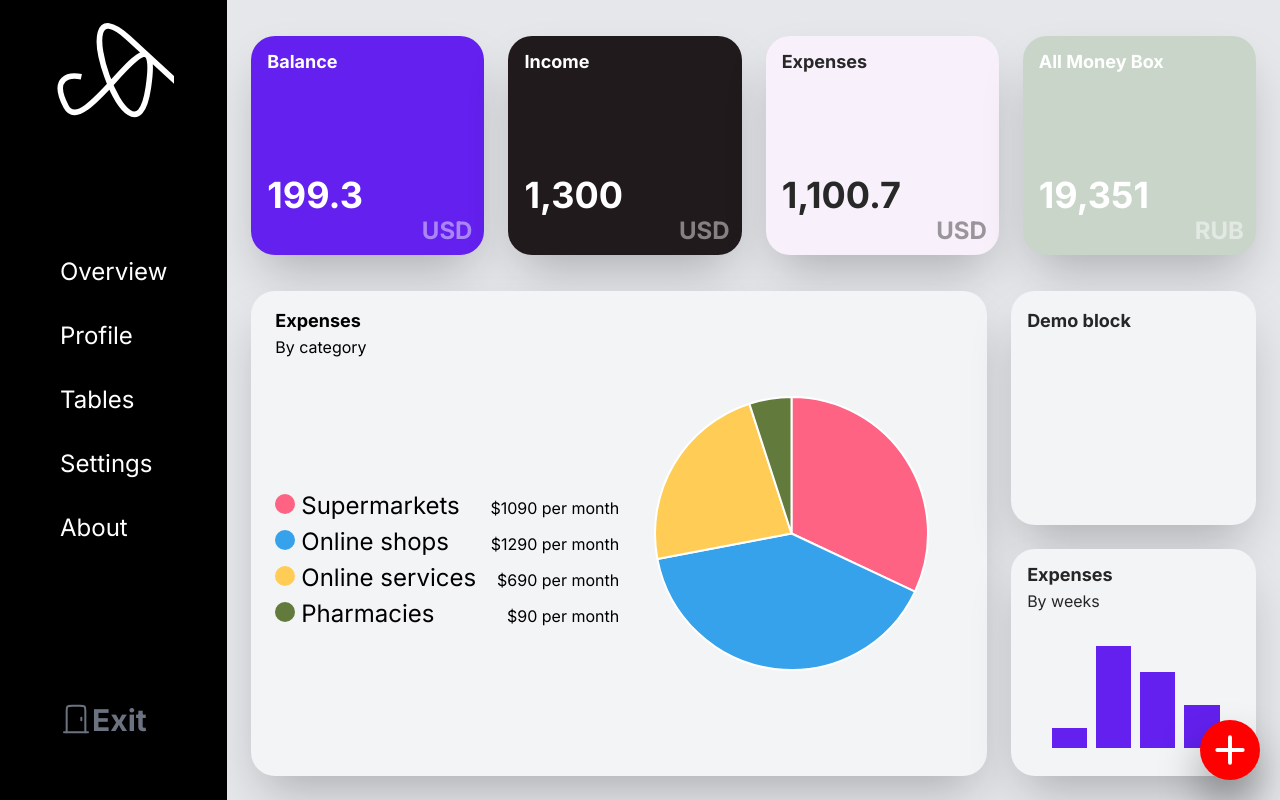
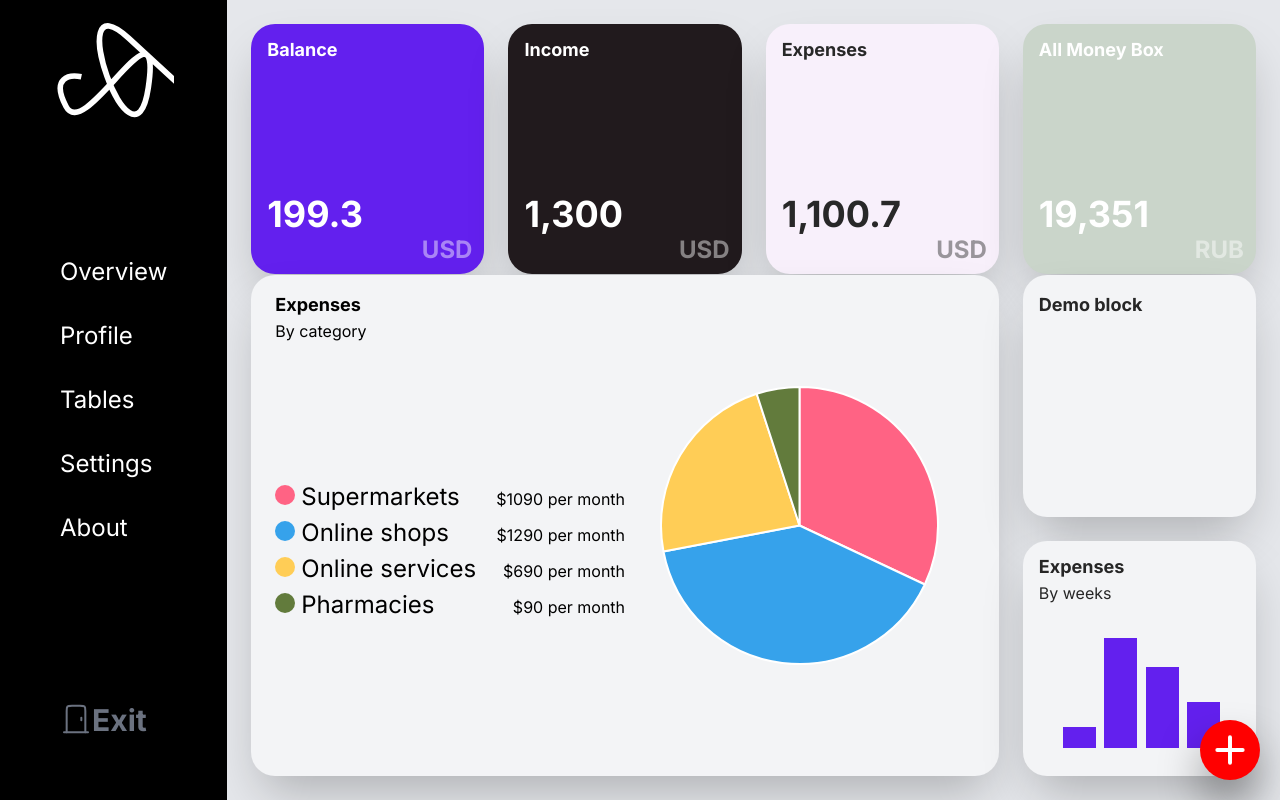
Before and after one commit to m1a2023/nexp-front, a Next.js app: page / in a window 1280 px wide. Built offline with nearby package versions, Linux system fonts and the light colour scheme.

Commit message:
fixed distance between blocks on overview page; fixed image on profile page

```diff
--- a/src/app/assets/page.module.css
+++ b/src/app/assets/page.module.css
@@ -2,6 +2,20 @@
   display: flex;
   width: 100%;
   height: 100%;
+}
+
+.mainContainer {
+  width: 100%;
+  height: 100%;
+  display: grid;
+  grid-template-columns: repeat(4, 1fr);
+  grid-template-rows: 1fr 2fr;
+  grid-auto-flow: row;
+}
+
+.graphicContainer {
+  grid-column: span 3;
+  width: 100%;
 }
 
 .sidebar {
@@ -25,7 +39,14 @@
   cursor: pointer;
 }
 
-@media (min-width: 1920px) {
+@media (min-width: 2560px) {
+  .pieChartPreviewBlock {
+    max-height: 300px;
+    max-width: 150px;
+  }
+}
+
+@media (min-width: 1920px) and (max-width: 2560px) {
   .pieChartPreviewBlock {
     max-height: 300px;
     max-width: 150px;
--- a/src/app/components/absoluteButton.js
+++ b/src/app/components/absoluteButton.js
@@ -79,12 +79,14 @@ export const TemplateAbsoluteButton = ({ styles }) => {
           <div className="font-semibold">Type</div>
 
           <div className="flex flex-row gap-4 justify-center ">
+            <fieldset >
               <div className="flex gap-2">
                 <input
                   type="radio"
                   id="ExpenseRadiobutton"
                   name="typeofAdding"
-                value=""
+                  value="expense"
+                  checked
                 ></input>
                 <label for="ExpenseRadiobutton">Expense</label>
               </div>
@@ -94,10 +96,11 @@ export const TemplateAbsoluteButton = ({ styles }) => {
                   type="radio"
                   id="IncomeRadiobutton"
                   name="typeofAdding"
-                value=""
+                  value="income"
                 ></input>
                 <label for="IncomeRadiobutton">Income</label>
               </div>
+            </fieldset>
           </div>
         </div>
       );
--- a/src/app/components/barGraphic.js
+++ b/src/app/components/barGraphic.js
@@ -2,7 +2,11 @@ import Chart from "chart.js/auto";
 import { useEffect } from "react";
 import { Bar } from "react-chartjs-2";
 
-export const TemplateBarGraphic = ({ graphicTitle, color }) => {
+export const TemplateBarGraphic = ({
+  graphicTitle,
+  color,
+  graphicContainer,
+}) => {
   const Title = ({ graphicTitle }) => {
     return (
       <div className="flex w-full justify-start font-bold text-lg">
@@ -60,7 +64,7 @@ export const TemplateBarGraphic = ({ graphicTitle, color }) => {
 
   const GraphicSection = () => {
     return (
-      <div className="w-full h-[90%] flex justify-center p-2">
+      <div className={`w-[85%] h-[80%] flex justify-center items-center`}>
         <Bar
           data={{
             labels: [
@@ -153,7 +157,7 @@ export const TemplateBarGraphic = ({ graphicTitle, color }) => {
 
   return (
     <div
-      className={`flex w-3/4 px-6 py-4 ${color} text-black rounded-3xl shadow-2xl select-none`}
+      className={`flex w-3/4 px-6 py-4 ${color} text-black rounded-3xl shadow-2xl select-none ${graphicContainer}`}
     >
       <div className={"flex flex-col w-full h-full"}>
         <Title graphicTitle={`${graphicTitle}`} />
--- a/src/app/components/pieGraphic.js
+++ b/src/app/components/pieGraphic.js
@@ -1,6 +1,6 @@
 import { Pie } from "react-chartjs-2";
 
-export const TemplateGraphic = ({ graphicTitle, mainInformation, color }) => {
+export const TemplateGraphic = ({ graphicTitle, color, graphicContainer }) => {
   const Title = ({ graphicTitle }) => {
     return (
       <div className="flex w-full justify-start font-bold text-lg">
@@ -9,7 +9,7 @@ export const TemplateGraphic = ({ graphicTitle, mainInformation, color }) => {
     );
   };
 
-  const MainInformation = ({ mainInformation }) => {
+  const MainInformation = () => {
     return <div>By category</div>;
   };
 
@@ -99,11 +99,11 @@ export const TemplateGraphic = ({ graphicTitle, mainInformation, color }) => {
 
   return (
     <div
-      className={`flex flex-row w-3/4 px-6 py-4 ${color} text-black rounded-3xl shadow-2xl select-none`}
+      className={`flex flex-row w-3/4 px-6 py-4 ${color} ${graphicContainer} text-black rounded-3xl shadow-2xl select-none`}
     >
       <div className={"flex flex-col w-1/2 h-full"}>
         <Title graphicTitle={`${graphicTitle}`} />
-        <MainInformation mainInformation={`${mainInformation}`} />
+        <MainInformation />
         <GraphicInformation />
       </div>
       <div className={"w-1/2 h-full flex justify-center"}>
--- a/src/app/page.js
+++ b/src/app/page.js
@@ -16,16 +16,15 @@ export default function Home() {
   return (
     <div className="flex flex-row w-full h-full box-border bg-gray-200">
       <div
-        className="flex flex-col p-6 grow justify-start text-1xl h-full max-h-[100vh]
-        gap-6"
+        className={`${styles.mainContainer} p-6 grow justify-start text-1xl h-full max-h-[100vh]
+        gap-x-6`}
       >
-        <div className="h-1/3 w-full flex flex-row py-3 gap-6 ">
         <TemplateMoneyCard
           cardTitle={"Balance"}
           mainInformation={"199.3"}
           currency={"USD"}
           color={colors.ElectricIndigo}
-            width={"w-1/4"}
+          width={"w-[100%]"}
         />
 
         <TemplateMoneyCard
@@ -33,7 +32,7 @@ export default function Home() {
           mainInformation={"1,300"}
           currency={"USD"}
           color={colors.RaisinBlack}
-            width={"w-1/4"}
+          width={"w-[100%]"}
         />
 
         <TemplateMoneyCard
@@ -41,7 +40,7 @@ export default function Home() {
           cardTitle={"Expenses"}
           currency={"USD"}
           mainInformation={"1,100.7"}
-            width={"w-1/4"}
+          width={"w-[100%]"}
         />
 
         <TemplateMoneyCard
@@ -49,30 +48,30 @@ export default function Home() {
           cardTitle={"all Money box"}
           mainInformation={"19,351"}
           currency={"RUB"}
-            width={"w-1/4"}
+          width={"w-[100%]"}
         />
-        </div>
 
-        <div className={"h-2/3 w-full flex flex-row flex-nowrap gap-x-6"}>
         {isPieChart ? (
           <TemplateGraphic
             graphicTitle={"Expenses"}
             color={"bg-gray-100"}
+            graphicContainer={styles.graphicContainer}
           ></TemplateGraphic>
         ) : (
           <TemplateBarGraphic
             graphicTitle={"Expenses"}
             color={"bg-gray-100"}
+            graphicContainer={styles.graphicContainer}
           />
         )}
 
-          <div className="flex flex-col w-1/4 gap-6">
-            <div className="flex w-1/8 h-full p-4 font-bold text-neutral-800 bg-gray-100 text-lg rounded-3xl shadow-2xl select-none">
+        <div className="flex flex-col w-[100%] gap-6">
+          <div className="flex w-[100%] h-full p-4 font-bold text-neutral-800 bg-gray-100 text-lg rounded-3xl shadow-2xl select-none">
             Demo block
           </div>
           <div
             onClick={homePageChangeChart}
-              className="flex flex-col w-1/8 h-full pl-4 pr-3 pb-2 pt-3 grow-0 font-bold text-neutral-800  bg-gray-100 text-lg rounded-3xl shadow-2xl select-none"
+            className="flex flex-col w-[100%] h-full pl-4 pr-3 pb-2 pt-3 grow-0 font-bold text-neutral-800  bg-gray-100 text-lg rounded-3xl shadow-2xl select-none"
           >
             <span>Expenses</span>
             <div className="font-normal	text-base	">
@@ -87,9 +86,7 @@ export default function Home() {
               </div>
             ) : (
               <div className="h-full w-full p-5 flex justify-center items-end">
-                  <div
-                    className={styles.pieChartPreviewBlock + " overflow-auto"}
-                  >
+                <div className={styles.pieChartPreviewBlock + " overflow-auto"}>
                   <svg
                     width="100%"
                     height="100%"
@@ -136,6 +133,5 @@ export default function Home() {
         </div>
       </div>
     </div>
-    </div>
   );
 }
--- a/src/app/profile/page.js
+++ b/src/app/profile/page.js
@@ -1,8 +1,8 @@
 import Image from "next/image";
-import { Goals } from "../../components/goals";
-import { ProfileCardTemplate } from "../../components/profileCard";
-import BackgroundProfilePic2 from "../../../public/profile-bg-element2.png";
-import BackgroundProfilePic3 from "../../../public/profile-bg-element3.png";
+import { Goals } from "@/app/components/goals";
+import { ProfileCardTemplate } from "@/app/components/profileCard";
+import BackgroundProfilePic2 from "/public/profile-bg-element2.png";
+import BackgroundProfilePic3 from "/public/profile-bg-element3.png";
 
 export default function Profile() {
   return (
@@ -18,7 +18,12 @@ export default function Profile() {
           <Image
             className="absolute"
             src={BackgroundProfilePic3}
-            sizes="(max-width: 768px) 100vw, (max-width: 1200px) 50vw, 33vw"
+            style={{
+              width: "100%",
+              height: '100%',
+              objectFit: "cover",
+              objectPosition: "center",
+            }}
             width={300}
             height={300}
             quality={100}
```
Lines whose indentation alone changed are shown as unchanged.
